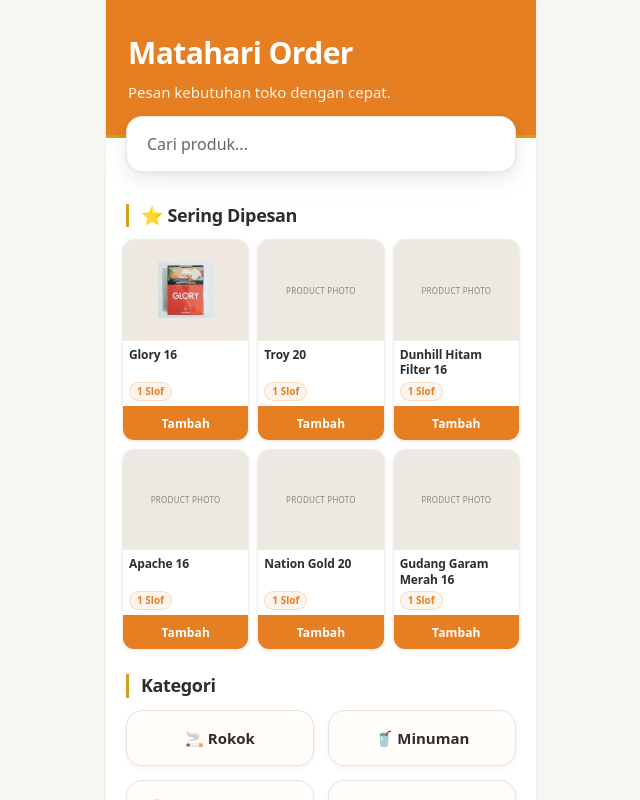
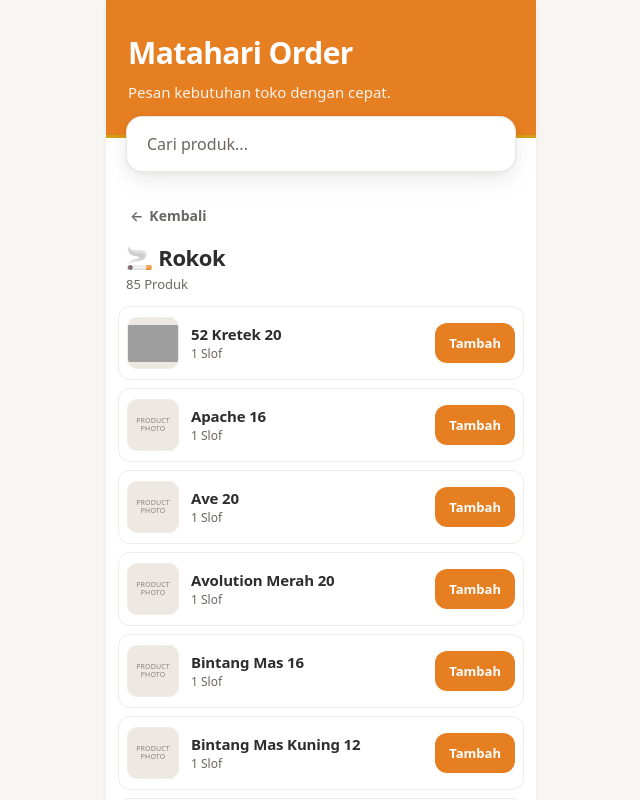
Before and after one commit to clengkono/matahari-order, a React (Vite) app: page / in a window 1280 px wide. Both pictures are taken after a click on the button "🚬 Rokok". Shown: the top 800 px of the page, without its empty margins (319-959 px from the left). Built offline with nearby package versions, Linux system fonts and the light colour scheme; grey boxes are pictures that could not be loaded.

Commit message:
Add Stage 2A category browsing

```diff
--- a/src/App.css
+++ b/src/App.css
@@ -707,6 +707,79 @@
   outline-offset: 2px;
 }
 
+/* --------------------------------------------------------------------------
+   9b. Category Results — browse mode (Stage 2A)
+   -------------------------------------------------------------------------- */
+
+.categoryResultsSection {
+  padding-bottom: 24px;
+}
+
+.categoryResultsHeader {
+  display: flex;
+  flex-direction: column;
+  align-items: flex-start;
+  gap: 8px;
+  padding: 0 20px 14px;
+}
+
+.categoryResultsBack {
+  display: inline-flex;
+  align-items: center;
+  gap: 6px;
+  min-height: 40px;
+  margin: 0;
+  padding: 6px 10px 6px 4px;
+  border: none;
+  border-radius: var(--radius-sm);
+  background: transparent;
+  color: var(--color-text-muted);
+  font-size: 14px;
+  font-weight: 600;
+  line-height: 1.2;
+  cursor: pointer;
+  transition:
+    color var(--transition),
+    background-color var(--transition);
+}
+
+.categoryResultsBack:hover {
+  color: var(--color-text);
+  background: rgba(45, 45, 45, 0.04);
+}
+
+.categoryResultsBack:focus-visible {
+  outline: 2px solid var(--color-accent);
+  outline-offset: 2px;
+}
+
+.categoryResultsIdentity {
+  min-width: 0;
+  width: 100%;
+}
+
+.categoryResultsTitle {
+  margin: 0;
+  font-size: 22px;
+  font-weight: 700;
+  letter-spacing: -0.02em;
+  line-height: 1.25;
+  color: var(--color-text);
+  overflow-wrap: anywhere;
+}
+
+.categoryResultsIcon {
+  font-weight: 400;
+}
+
+.categoryResultsCount {
+  margin: 4px 0 0;
+  font-size: 13px;
+  font-weight: 500;
+  line-height: 1.3;
+  color: var(--color-text-muted);
+}
+
 
 /* --------------------------------------------------------------------------
    10. Bottom Sheet
--- a/src/App.jsx
+++ b/src/App.jsx
@@ -7,6 +7,10 @@
 import ProductInfoView from "./components/ProductInfoView";
 import SearchResultRow from "./components/SearchResultRow";
 import SearchShortcuts from "./components/SearchShortcuts";
+import {
+  getCategoryPresentation,
+  getVisibleCategories,
+} from "./config/categories";
 import { HOMEPAGE_FEATURED_PRODUCT_IDS } from "./config/homepageFeatured";
 import { POPULAR_SEARCHES } from "./config/popularSearches";
 import { useCart } from "./context/CartContext";
@@ -22,14 +26,6 @@
   rememberRecentSearch,
 } from "./utils/recentSearches";
 import { openWhatsAppWithOrder } from "./utils/whatsapp";
-
-const categories = [
-  "🚬 Rokok",
-  "🥤 Minuman",
-  "🍳 Bahan & Bumbu Masak",
-  "🧼 Perawatan",
-  "🧹 Kebersihan",
-];
 
 const productsById = Object.fromEntries(
   products.map((product) => [product.id, product])
@@ -52,6 +48,7 @@
   const [search, setSearch] = useState("");
   const [isSearchFocused, setIsSearchFocused] = useState(false);
   const [recentSearches, setRecentSearches] = useState(loadRecentSearches);
+  const [selectedCategory, setSelectedCategory] = useState(null);
   const [productStack, setProductStack] = useState([]);
   const [isReviewOpen, setIsReviewOpen] = useState(false);
   const [orderNote, setOrderNote] = useState("");
@@ -70,6 +67,27 @@
   const selectedProduct =
     productStack.length > 0 ? productStack[productStack.length - 1] : null;
   const isProductInfoOpen = selectedProduct != null;
+  const isCategoryMode = selectedCategory != null;
+
+  const visibleCategories = useMemo(
+    () => getVisibleCategories(products),
+    []
+  );
+
+  const categoryPresentation = useMemo(
+    () => getCategoryPresentation(selectedCategory),
+    [selectedCategory]
+  );
+
+  const categoryProducts = useMemo(() => {
+    if (!selectedCategory) {
+      return [];
+    }
+
+    return products.filter(
+      (product) => product.category === selectedCategory
+    );
+  }, [selectedCategory]);
 
   const productUnitsById = useMemo(
     () =>
@@ -126,21 +144,25 @@
 
   const normalizedSearch = normalizeSearchText(search);
   const isSearching = normalizedSearch !== "";
-  const showSearchShortcuts = isSearchFocused && !isSearching;
+  const showHomepage = !isCategoryMode && !isSearching;
+  // Shortcuts stay homepage/global only — never in category mode (Stage 2A).
+  const showSearchShortcuts =
+    !isCategoryMode && isSearchFocused && !isSearching;
 
   const recordRecentSearch = useCallback((query) => {
     setRecentSearches((current) => rememberRecentSearch(query, current));
   }, []);
 
-  // Tier 1 name matches, then Tier 2 alias-only matches (no duplicates).
+  // Global search: full catalogue. Category search: categoryProducts only.
   const { searchResultProducts, hasSearchHits } = useMemo(() => {
     if (!isSearching) {
       return { searchResultProducts: [], hasSearchHits: false };
     }
 
+    const searchPool = isCategoryMode ? categoryProducts : products;
     const { results } = searchProducts({
       query: normalizedSearch,
-      products,
+      products: searchPool,
       aliases,
     });
 
@@ -148,10 +170,16 @@
       searchResultProducts: results,
       hasSearchHits: results.length > 0,
     };
-  }, [isSearching, normalizedSearch]);
+  }, [isSearching, normalizedSearch, isCategoryMode, categoryProducts]);
 
+  const categoryResultProducts = isSearching
+    ? searchResultProducts
+    : categoryProducts;
+  const hasCategoryHits = categoryResultProducts.length > 0;
+
+  // Search recommendations: global search only (not category mode).
   const searchRecommendations = useMemo(() => {
-    if (!hasSearchHits) {
+    if (isCategoryMode || !hasSearchHits) {
       return [];
     }
 
@@ -175,7 +203,7 @@
       (product) =>
         !searchIds.has(product.id) && !cartProductIds.has(product.id)
     );
-  }, [hasSearchHits, searchResultProducts, cart]);
+  }, [isCategoryMode, hasSearchHits, searchResultProducts, cart]);
 
   const getDefaultUnitQuantity = useCallback(
     (product) => {
@@ -232,6 +260,18 @@
   const handleClearSearch = useCallback(() => {
     setSearch("");
     searchInputRef.current?.focus();
+  }, []);
+
+  const handleSelectCategory = useCallback((categoryId) => {
+    setSelectedCategory(categoryId);
+    setSearch("");
+    setIsSearchFocused(false);
+  }, []);
+
+  const handleExitCategory = useCallback(() => {
+    setSelectedCategory(null);
+    setSearch("");
+    setIsSearchFocused(false);
   }, []);
 
   const handleProductBack = useCallback(() => {
@@ -345,7 +385,56 @@
         />
       )}
 
-      {!isSearching && (
+      {isCategoryMode && (
+        <section
+          className="categoryResultsSection"
+          aria-label={`Kategori ${categoryPresentation.label}`}
+        >
+          <div className="categoryResultsHeader">
+            <button
+              type="button"
+              className="categoryResultsBack"
+              aria-label="Kembali ke beranda"
+              onClick={handleExitCategory}
+            >
+              <span aria-hidden="true">←</span> Kembali
+            </button>
+            <div className="categoryResultsIdentity">
+              <h2 className="categoryResultsTitle">
+                {categoryPresentation.icon ? (
+                  <span className="categoryResultsIcon" aria-hidden="true">
+                    {categoryPresentation.icon}{" "}
+                  </span>
+                ) : null}
+                {categoryPresentation.label}
+              </h2>
+              <p className="categoryResultsCount">
+                {categoryProducts.length} Produk
+              </p>
+            </div>
+          </div>
+
+          {hasCategoryHits ? (
+            <div className="searchResultList">
+              {categoryResultProducts.map((product) => (
+                <SearchResultRow
+                  key={product.id}
+                  product={product}
+                  cartQuantity={getDefaultUnitQuantity(product)}
+                  onOpen={handleOpenProduct}
+                  onQuickAdd={handleQuickAdd}
+                  onIncrease={handleIncreaseQuantity}
+                  onDecrease={handleDecreaseQuantity}
+                />
+              ))}
+            </div>
+          ) : (
+            <p className="emptyState">Produk tidak ditemukan.</p>
+          )}
+        </section>
+      )}
+
+      {showHomepage && (
         <section>
           <div className="sectionTitle">
             ⭐ Sering Dipesan
@@ -366,7 +455,7 @@
         </section>
       )}
 
-      {isSearching && hasSearchHits && (
+      {!isCategoryMode && isSearching && hasSearchHits && (
         <section className="searchResultsSection" aria-label="Hasil pencarian">
           <div className="sectionTitle">Hasil Pencarian</div>
           <div className="searchResultList">
@@ -407,24 +496,26 @@
         </section>
       )}
 
-      {isSearching && !hasSearchHits && (
+      {!isCategoryMode && isSearching && !hasSearchHits && (
         <p className="emptyState">Produk tidak ditemukan.</p>
       )}
 
-      {!isSearching && (
+      {showHomepage && (
         <section>
           <div className="sectionTitle">
             Kategori
           </div>
 
           <div className="categoryGrid">
-            {categories.map((category) => (
+            {visibleCategories.map((category) => (
               <button
-                key={category}
+                key={category.id}
                 type="button"
                 className="categoryButton"
+                onClick={() => handleSelectCategory(category.id)}
               >
-                {category}
+                {category.icon ? `${category.icon} ` : ""}
+                {category.label}
               </button>
             ))}
           </div>
--- /dev/null
+++ b/src/config/categories.js
@@ -0,0 +1,87 @@
+/**
+ * Curated homepage category order and presentation (Stage 2A).
+ *
+ * Canonical `id` values must match product.category on assembled products.
+ * Icons/labels are presentation only — filtering always uses `id`.
+ *
+ * Categories with zero active products are hidden at render time.
+ * Unknown future catalogue categories are appended after this list.
+ */
+
+export const CATEGORY_CONFIG = [
+  { id: "Rokok", label: "Rokok", icon: "🚬" },
+  { id: "Minuman", label: "Minuman", icon: "🥤" },
+  { id: "Bahan & Bumbu Masak", label: "Bahan & Bumbu Masak", icon: "🍳" },
+  { id: "Perawatan", label: "Perawatan", icon: "🧼" },
+  { id: "Kebersihan", label: "Kebersihan", icon: "🧹" },
+];
+
+const configById = new Map(
+  CATEGORY_CONFIG.map((entry) => [entry.id, entry])
+);
+
+/**
+ * Build the visible category list from active products.
+ * Curated order first (only if present), then any unknown categories A–Z.
+ *
+ * @param {Array<{ category?: string }>} products
+ * @returns {Array<{ id: string, label: string, icon: string, count: number }>}
+ */
+export function getVisibleCategories(products) {
+  const counts = new Map();
+
+  for (const product of products ?? []) {
+    const category = product?.category;
+    if (!category) {
+      continue;
+    }
+    counts.set(category, (counts.get(category) ?? 0) + 1);
+  }
+
+  const visible = [];
+
+  for (const entry of CATEGORY_CONFIG) {
+    const count = counts.get(entry.id) ?? 0;
+    if (count > 0) {
+      visible.push({ ...entry, count });
+      counts.delete(entry.id);
+    }
+  }
+
+  const unknownIds = [...counts.keys()].sort((a, b) =>
+    a.localeCompare(b, "id")
+  );
+
+  for (const id of unknownIds) {
+    const count = counts.get(id) ?? 0;
+    if (count > 0) {
+      const known = configById.get(id);
+      visible.push({
+        id,
+        label: known?.label ?? id,
+        icon: known?.icon ?? "",
+        count,
+      });
+    }
+  }
+
+  return visible;
+}
+
+/**
+ * Presentation metadata for a canonical category id.
+ * @param {string | null | undefined} categoryId
+ * @returns {{ id: string, label: string, icon: string }}
+ */
+export function getCategoryPresentation(categoryId) {
+  if (!categoryId) {
+    return { id: "", label: "", icon: "" };
+  }
+
+  const known = configById.get(categoryId);
+  if (known) {
+    return { ...known };
+  }
+
+  return { id: categoryId, label: categoryId, icon: "" };
+}
```
